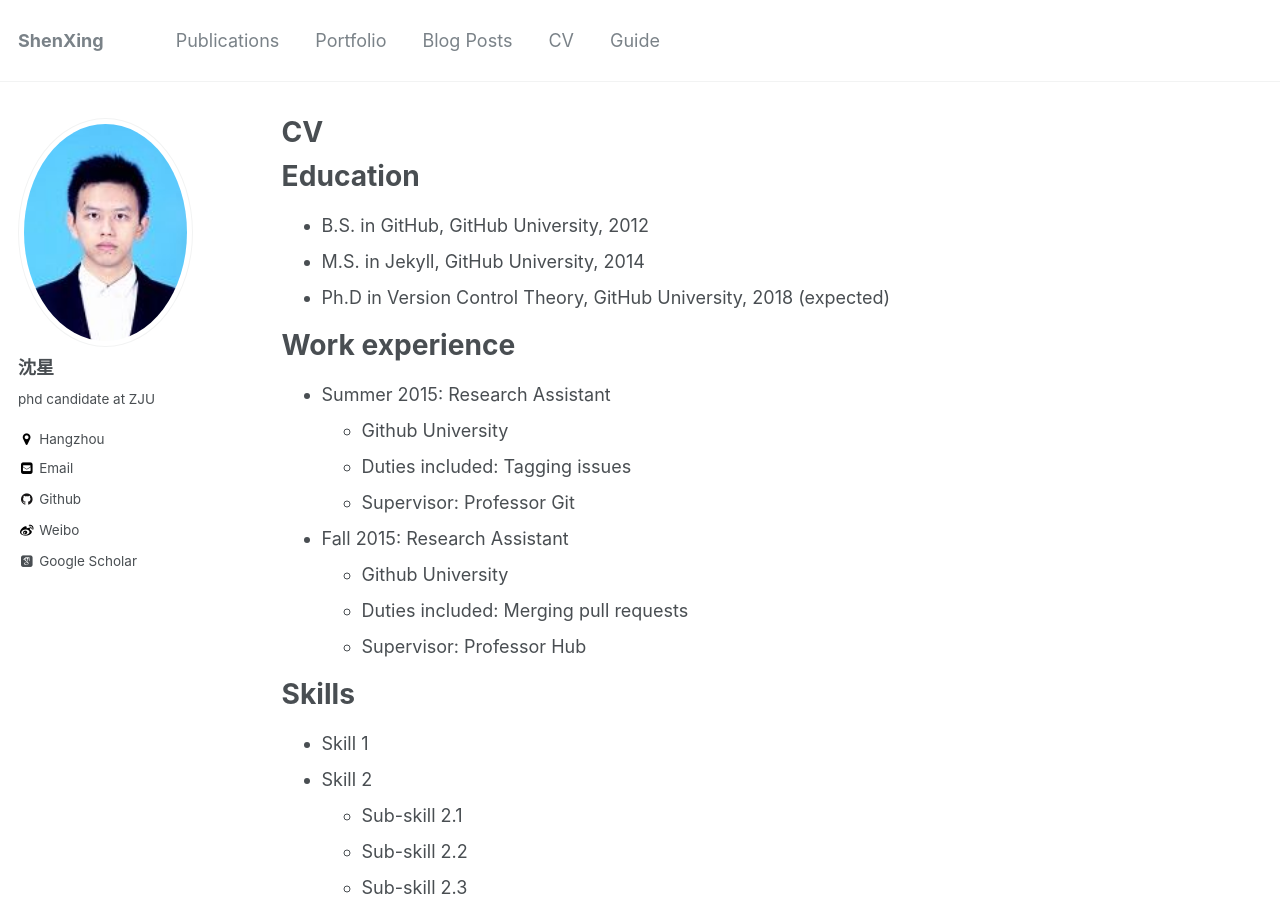
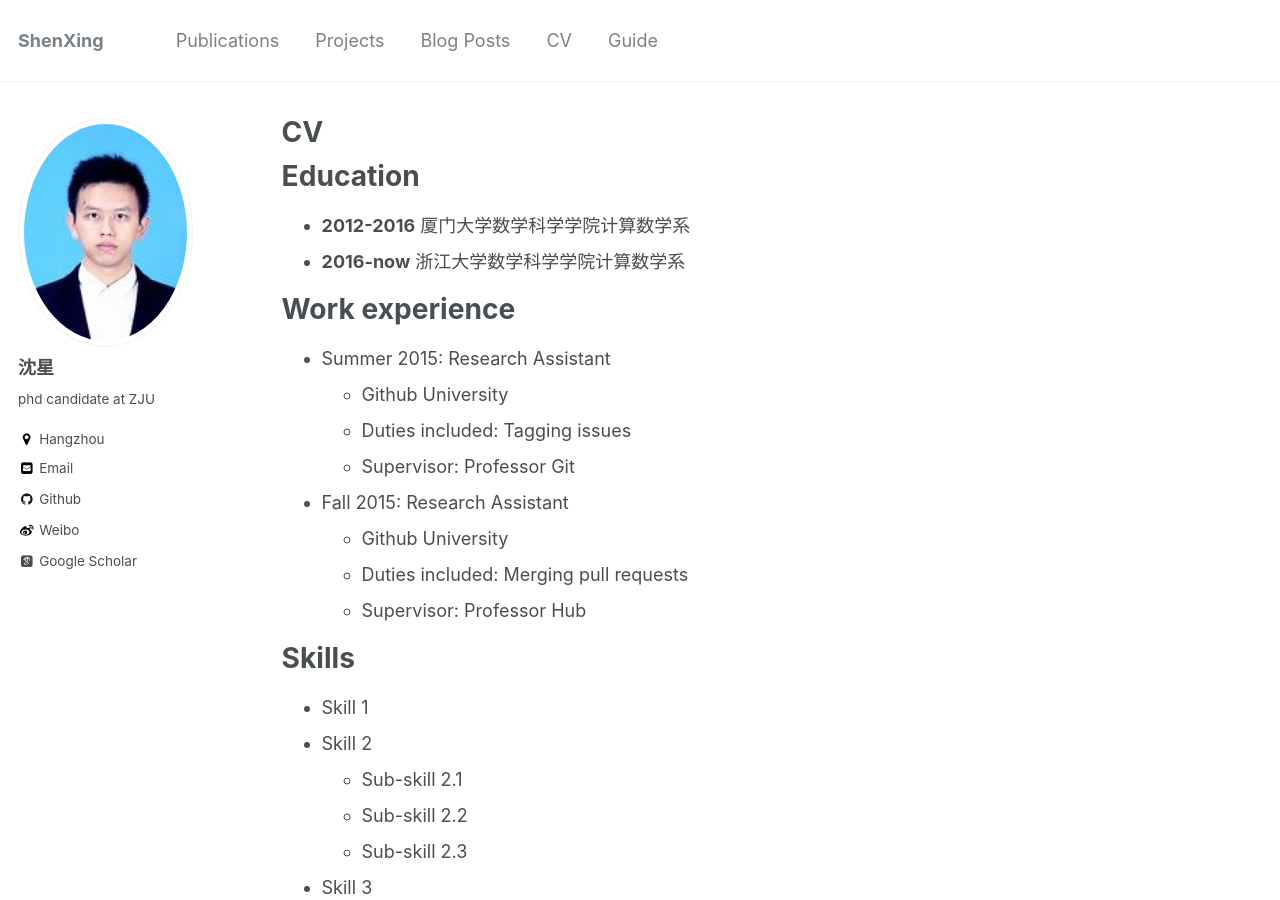
Before and after one commit to Xingbaji/xingbaji.github.io, a Jekyll site: the page built from _pages/cv.md, in a window 1280 px wide and 900 px high. Built offline with Jekyll 4.4.1, drawn with Linux system fonts in a browser that asks for light colours; some web fonts are replaced.

Commit message:
shen_test

```diff
--- a/_data/navigation.yml
+++ b/_data/navigation.yml
@@ -3,8 +3,8 @@ main:
   - title: "Publications"
     url: /publications/
 
-  - title: "Portfolio"
-    url: /portfolio/
+  - title: "Projects"
+    url: /projects/
 
   - title: "Blog Posts"
     url: /year-archive/
--- a/_pages/cv.md
+++ b/_pages/cv.md
@@ -11,9 +11,8 @@ redirect_from:
 
 Education
 ======
-* B.S. in GitHub, GitHub University, 2012
-* M.S. in Jekyll, GitHub University, 2014
-* Ph.D in Version Control Theory, GitHub University, 2018 (expected)
+- **2012-2016** 厦门大学数学科学学院计算数学系
+- **2016-now** 浙江大学数学科学学院计算数学系
 
 Work experience
 ======
```
